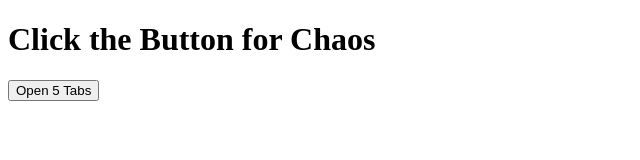
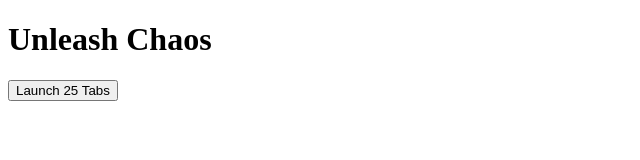
Before and after one commit to LiamJones989/Press-the-button-, a plain HTML site: page index.html in a window 1280 px wide. Shown: the whole page, without its empty margins (0-640 px from the left). Drawn offline with Linux system fonts and the light colour scheme.

Commit message:
index.html

```diff
--- a/index.html
+++ b/index.html
@@ -2,11 +2,11 @@
 <html lang="en">
 <head>
   <meta charset="UTF-8">
-  <title>Crazy Tabs</title>
+  <title>Chaos Tabs</title>
 </head>
 <body>
-  <h1>Click the Button for Chaos</h1>
-  <button onclick="launchTabs()">Open 5 Tabs</button>
+  <h1>Unleash Chaos</h1>
+  <button onclick="launchTabs()">Launch 25 Tabs</button>
 
   <script src="script.js"></script>
 </body>
```
